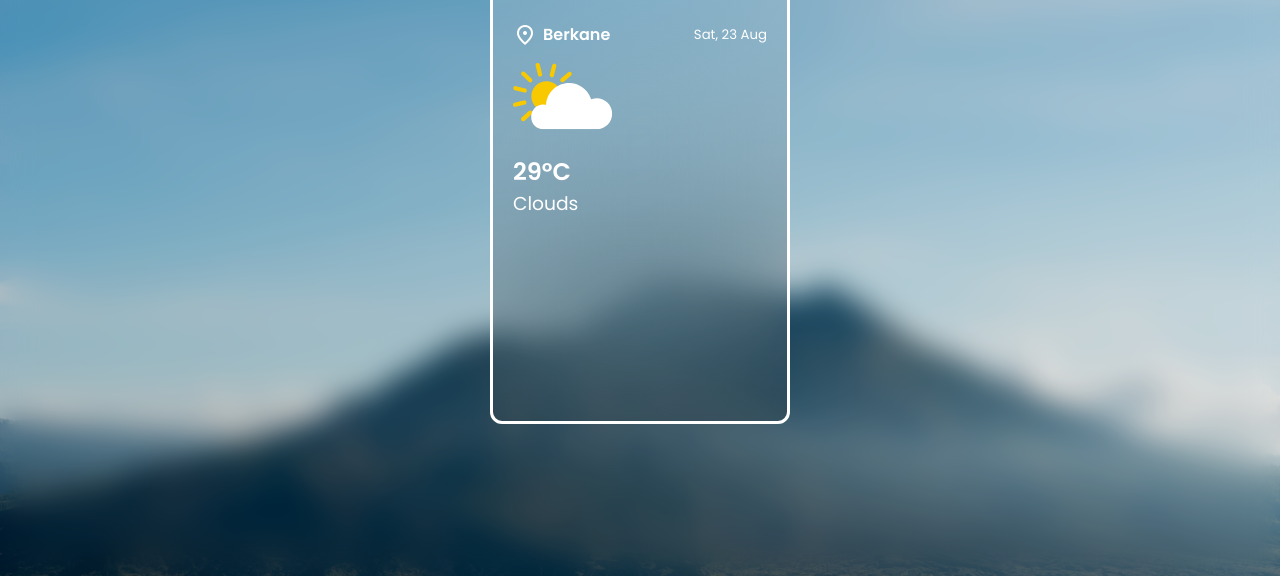
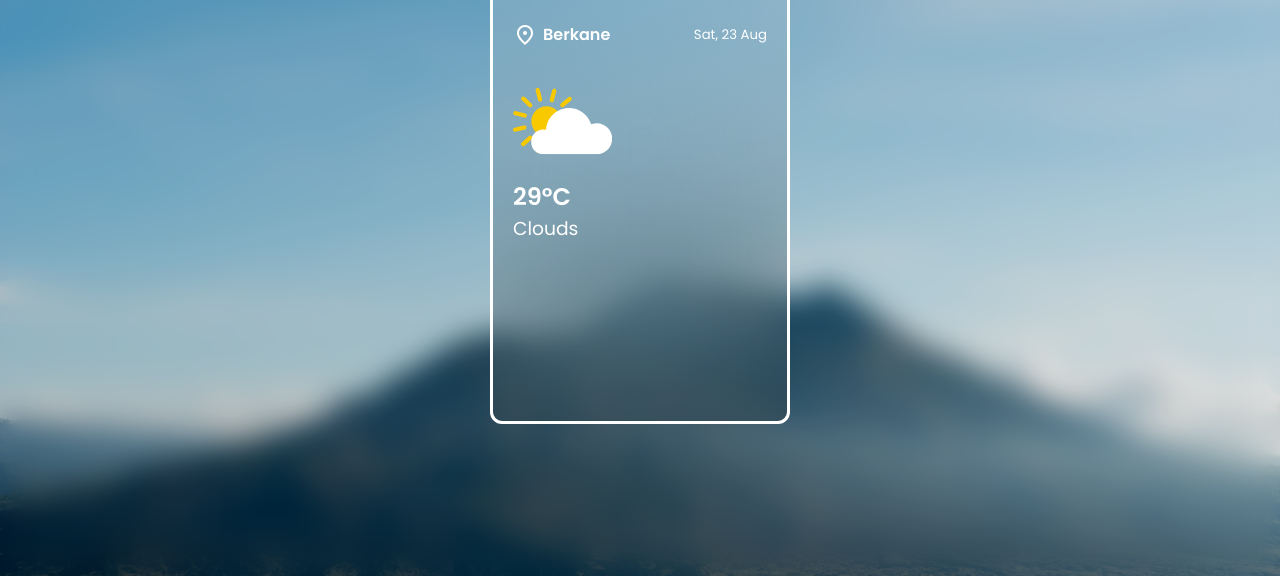
Before and after one commit to lamourianass/The-weather-app, a plain HTML site: page index.html in a window 1280 px wide. Shown: the part 224-800 px from the top of the page. Drawn offline with nearby package versions, Linux system fonts and the light colour scheme.

Commit message:
.weather-info #css

```diff
--- a/style.css
+++ b/style.css
@@ -92,7 +92,9 @@ body::before {
 /* SECTION: WEATHER INFO */
 
 .weather-info {
-
+  display: flex;
+  flex-direction: column;
+  gap: 25px;
 }
 
 .location-date-container {
```
